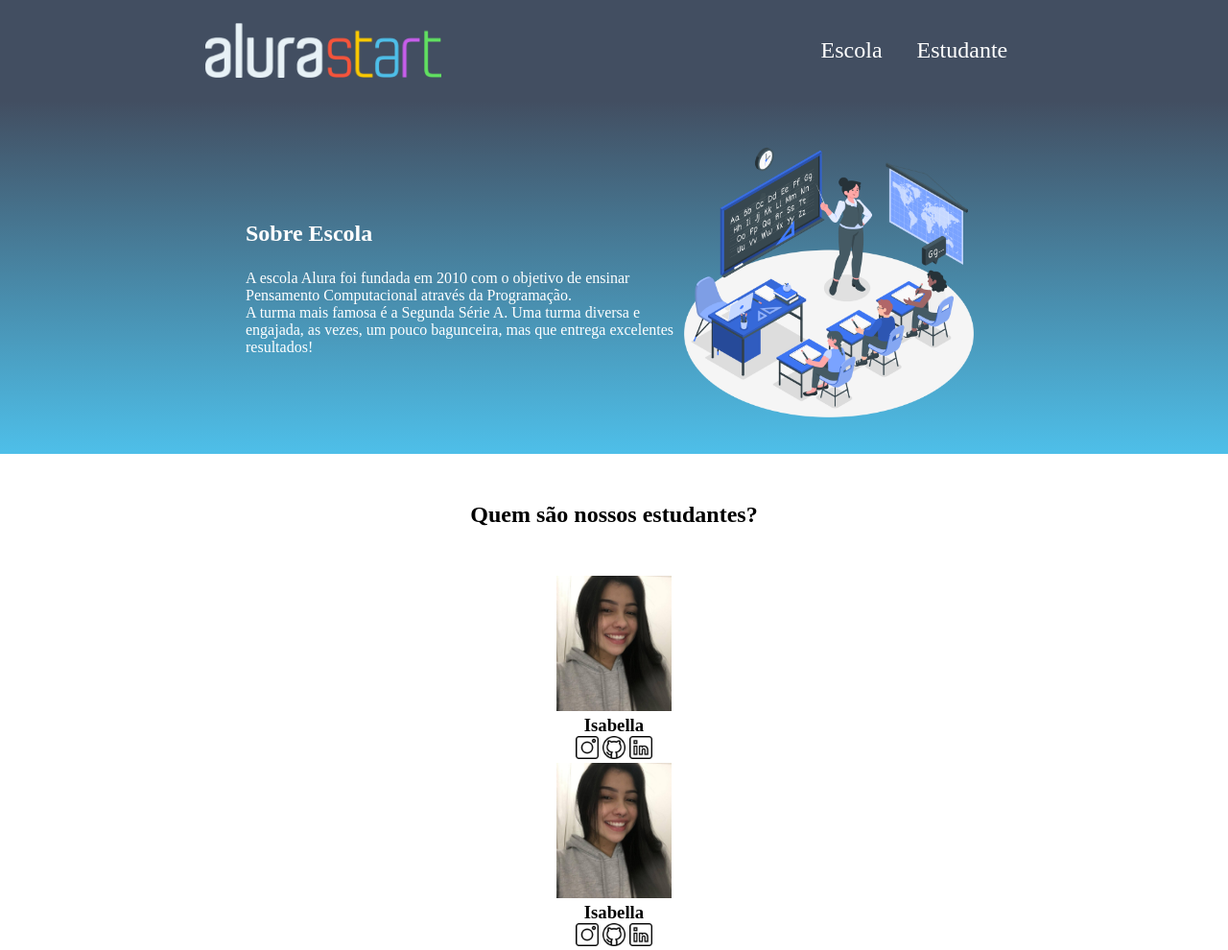
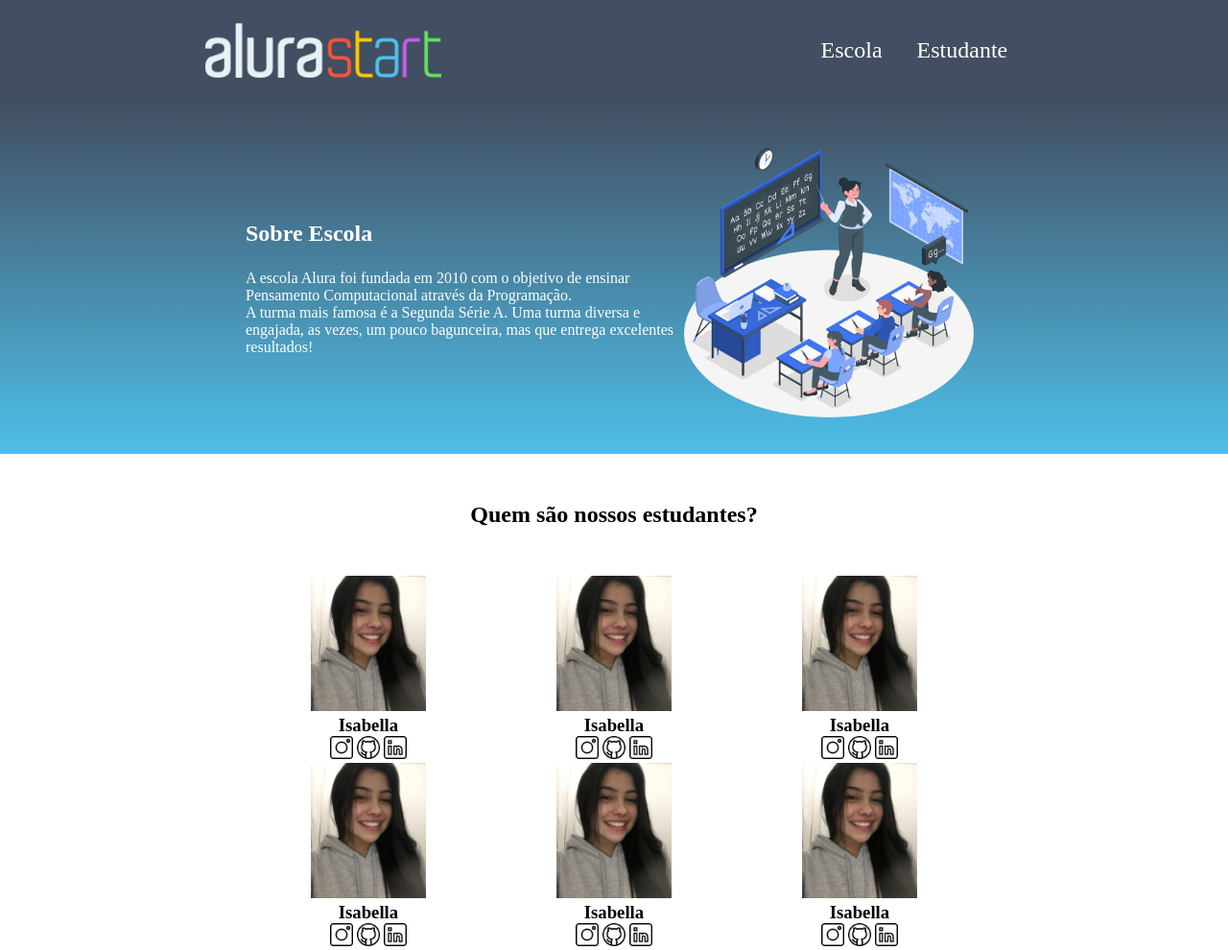
Before and after one commit to isavieira07/Site-Criativo-2C, a plain HTML site: page index.html in a window 1280 px wide. Shown: the whole page at 96% size. Drawn offline with Linux system fonts and the light colour scheme.

Commit message:
instagram

```diff
--- a/index.html
+++ b/index.html
@@ -25,17 +25,48 @@
     <section class="estudante">
         <h2 class="estudante-titulo">Quem são nossos estudantes?</h2>
         <div class="estudante-todos">
+            <span></span>
         <div class="estudante-div">
             <img class="estudante-imagem" src="isabella.jpg" alt="foto isabella">
             <h3 class="estudante-nome">Isabella</h3>
-            <img class="estudante-icone" src="instagram.png" alt="imagem do instagram">
+            <a href="https://www.instagram.com/vieira_isabellaa?igsh=Nm53MG5uYWp1azJt"><img class="estudante-icone" src="instagram.png" alt="imagem do instagram"></a>
             <img class="estudante-icone" src="github.png" alt="imagem do github">
             <img class="estudante-icone" src="linkedin.png" alt="imagem do linkedin">
         </div>
         <div class="estudante-div">
             <img class="estudante-imagem" src="isabella.jpg" alt="foto isabella">
             <h3 class="estudante-nome">Isabella</h3>
-            <img class="estudante-icone" src="instagram.png" alt="imagem do instagram">
+            <a href="https://www.instagram.com/vieira_isabellaa?igsh=Nm53MG5uYWp1azJt"><img class="estudante-icone" src="instagram.png" alt="imagem do instagram"></a>
+            <img class="estudante-icone" src="github.png" alt="imagem do github">
+            <img class="estudante-icone" src="linkedin.png" alt="imagem do linkedin">
+        </div>
+        <div class="estudante-div">
+            <img class="estudante-imagem" src="isabella.jpg" alt="foto isabella">
+            <h3 class="estudante-nome">Isabella</h3>
+            <a href="https://www.instagram.com/vieira_isabellaa?igsh=Nm53MG5uYWp1azJt"><img class="estudante-icone" src="instagram.png" alt="imagem do instagram"></a>
+            <img class="estudante-icone" src="github.png" alt="imagem do github">
+            <img class="estudante-icone" src="linkedin.png" alt="imagem do linkedin">
+        </div>
+        <span></span>
+        <span></span>
+        <div class="estudante-div">
+            <img class="estudante-imagem" src="isabella.jpg" alt="foto isabella">
+            <h3 class="estudante-nome">Isabella</h3>
+            <a href="https://www.instagram.com/vieira_isabellaa?igsh=Nm53MG5uYWp1azJt"><img class="estudante-icone" src="instagram.png" alt="imagem do instagram"></a>
+            <img class="estudante-icone" src="github.png" alt="imagem do github">
+            <img class="estudante-icone" src="linkedin.png" alt="imagem do linkedin">
+        </div>
+        <div class="estudante-div">
+            <img class="estudante-imagem" src="isabella.jpg" alt="foto isabella">
+            <h3 class="estudante-nome">Isabella</h3>
+            <a href="https://www.instagram.com/vieira_isabellaa?igsh=Nm53MG5uYWp1azJt"><img class="estudante-icone" src="instagram.png" alt="imagem do instagram"></a>
+            <img class="estudante-icone" src="github.png" alt="imagem do github">
+            <img class="estudante-icone" src="linkedin.png" alt="imagem do linkedin">
+        </div>
+        <div class="estudante-div">
+            <img class="estudante-imagem" src="isabella.jpg" alt="foto isabella">
+            <h3 class="estudante-nome">Isabella</h3>
+            <a href="https://www.instagram.com/vieira_isabellaa?igsh=Nm53MG5uYWp1azJt"><img class="estudante-icone" src="instagram.png" alt="imagem do instagram"></a>
             <img class="estudante-icone" src="github.png" alt="imagem do github">
             <img class="estudante-icone" src="linkedin.png" alt="imagem do linkedin">
         </div>
--- a/style.css
+++ b/style.css
@@ -59,3 +59,8 @@
     text-align: center;
     padding: 50px 0;
 }
+
+.estudante-todos{
+    display: grid;
+    grid-template-columns: 20% 20% 20% 20% 20%;
+}
```
